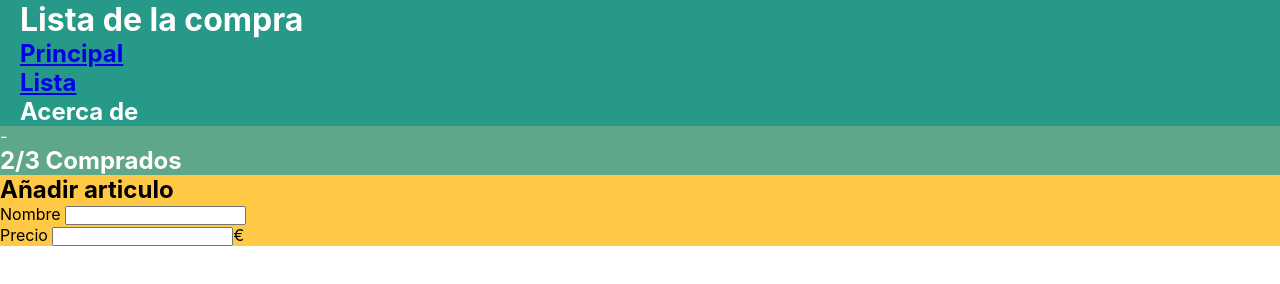
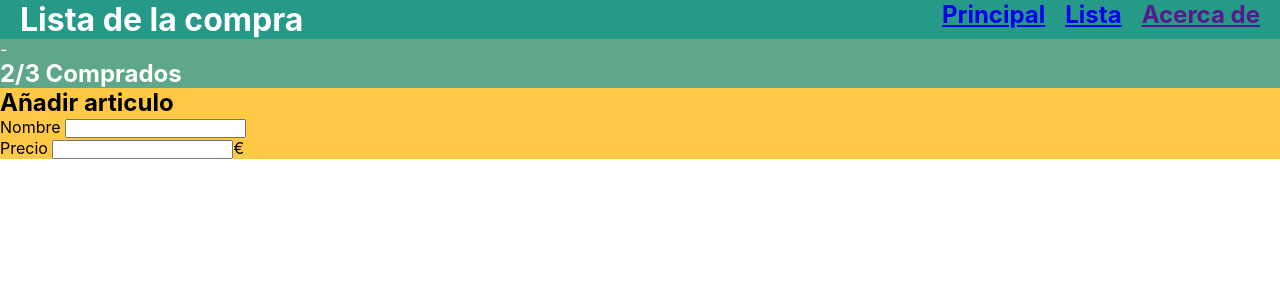
Before and after one commit to carlosdelblanco/202209-w1ch3-carlos-delblanco, a plain HTML site: page form.html in a window 1280 px wide. Drawn offline with Linux system fonts and the light colour scheme.

Commit message:
Add more features again

```diff
--- a/form.html
+++ b/form.html
@@ -11,11 +11,15 @@
 
 <body>
   <header class="cabecera">
-    <div><h1>Lista de la compra</h1>
-      <a href="index.html"><h2>Principal</h2></a>
-      <a href="form.html"><h2>Lista</h2></a>
-      <h2>Acerca de</h2></div>
+
+    <h1>Lista de la compra</h1>
+   <div class="menu-cabecera"> <a href="index.html"><h2>Principal</h2></a>
+    <a href="form.html"><h2>Lista</h2></a>
+    <a href=""><h2>Acerca de</h2></a>
+  </div>
+
   </header>
+
   <section class="segundacabecera">
   <i class="fa-solid fa-minus">-</i>
   <h2>2/3 Comprados</h2>
```
